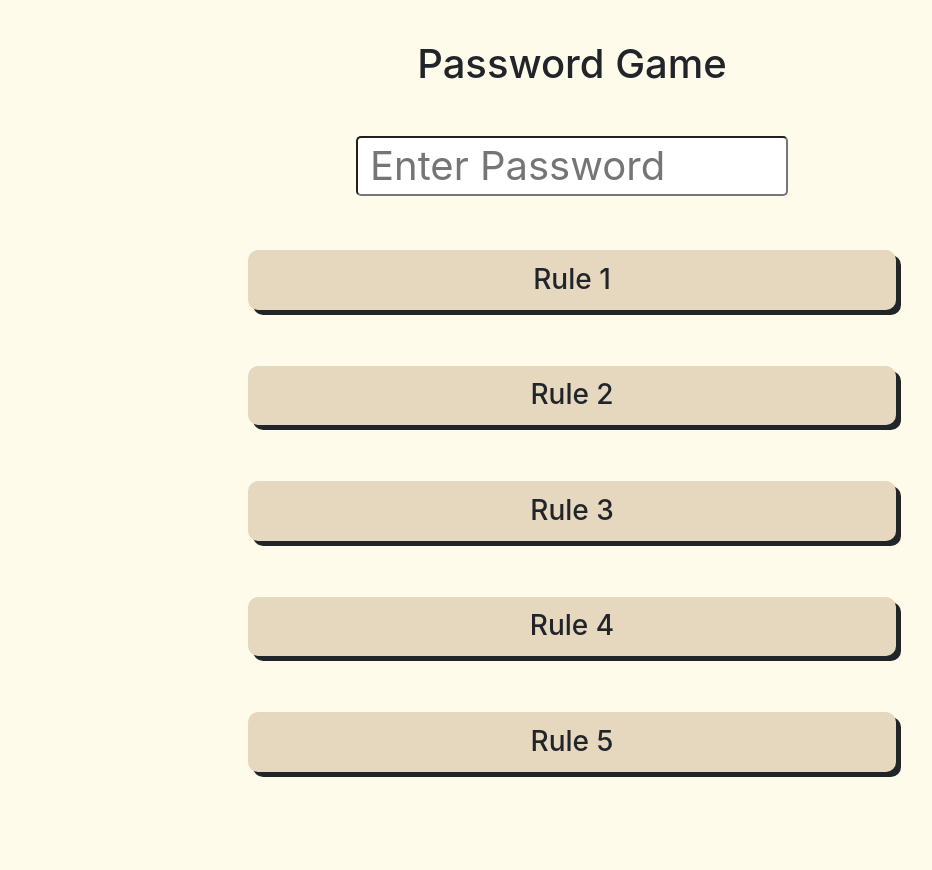
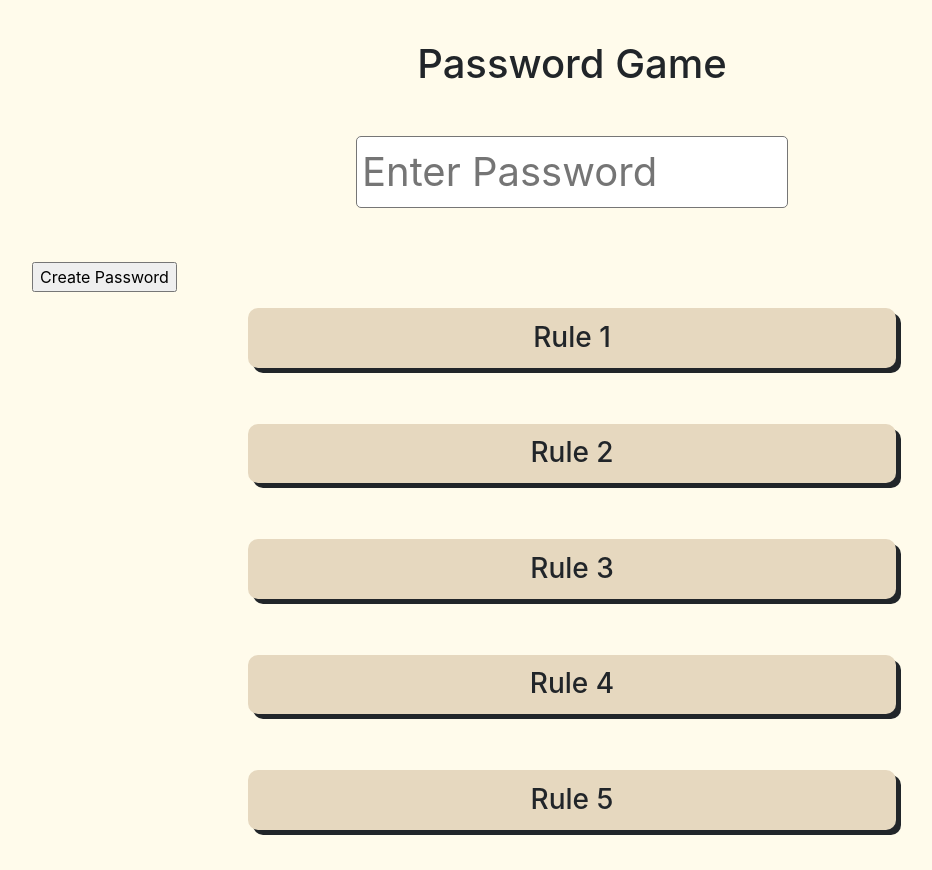
Before and after one commit to T1M3210/p05, a Flask app: page /game in a window 1280 px wide. Shown: the part 86-956 px from the top of the page, without its empty margins (68-1000 px from the left). Before the commit the page ends 863 px from the top, so only its background shows below. Run offline with Flask 3, Linux system fonts and the light colour scheme; parts of the project's set-up code (start-up, migrations or seed data) failed here and were passed over.

Commit message:
frontend

```diff
--- a/app/static/css/style.css
+++ b/app/static/css/style.css
@@ -20,8 +20,26 @@ body {
     border-bottom: solid 3px;
 }
 
-#rule {
-    transition: 0.2s;
+textarea[id=enter-password] {
+    display: block;
+    margin: 0 auto;
+    margin-bottom: 5%;
+    width: 40%;
+    min-height: 3px;
+    resize: none; /** Removes resize handle **/
+    box-sizing: border-box;
+    padding: 5px;
+    font-size: 40px;
+    border-radius: 5px;
+    overflow: hidden; /** Hide scroll bar **/
+}
+
+input[type=submit] {
+
+}
+
+div[id=rule] {
+    transition: 0.3s;
     scale: 1;
     margin: auto;
     width: 60%;
@@ -31,22 +49,11 @@ body {
     background-color: rgb(230, 216, 191);
 }
 
-#rule:hover {
-    transition: 0.2s;
-    scale: 1.1;
+div[id=rule]:hover {
+    transition: 0.3s;
+    scale: 1.05;
 }
 
-#rule-title {
+h3[id=rule-title] {
     padding: 2%;
 }
-
-input[name="create-password"] {
-    display: block;
-    margin: 0 auto;
-    margin-bottom: 5%;
-    padding: 12px 12px;
-    width: 40%;
-    height: 60px;
-    font-size: 40px;
-    border-radius: 5px;
-}
--- a/app/templates/game.html
+++ b/app/templates/game.html
@@ -3,10 +3,14 @@
 <div class="container pt-3 d-block">
     <h1 class="mb-4 text-center">Password Game</h1>
     <br>
-    <form>
-        <!-- USE JS TO MAKE THIS TEXTBOX EXPAND DOWNWARDS INSTEAD OF HORIZONTALLY -->
-        <input type="text" id="create-password" name="create-password" placeholder="Enter Password">
+    <form method="post">
+        <textarea id="enter-password" placeholder="Enter Password" rows="1" ></textarea>
+
+        <!-- USE JS TO HIDE THIS BUTTON UNTIL ALL RULES ARE SATISFIED -->
+        <input type="submit" value="Create Password">
     </form>
+
+
     {% for rule in rules %}
     <!-- IF RULE IS SATISFIED HAVE LIGHT GREEN BG, ELSE LIGHT RED BG -->
         <div id="rule" class="d-block my-3 container-sm text-center">
@@ -14,5 +18,17 @@
         </div>
         <br>
     {% endfor %}
+
+    <script>
+        // Function to auto-expand the textarea as you type
+        const textarea = document.getElementById('enter-password');
+
+        textarea.addEventListener('input', () => {
+            // Reset the height to auto before calculating
+            textarea.style.height = 'auto';
+            // Set the height to match the scrollHeight, making the textarea expand
+            textarea.style.height = `${textarea.scrollHeight}px`;
+        });
+    </script>
 </div>
 {% endblock %}
```
